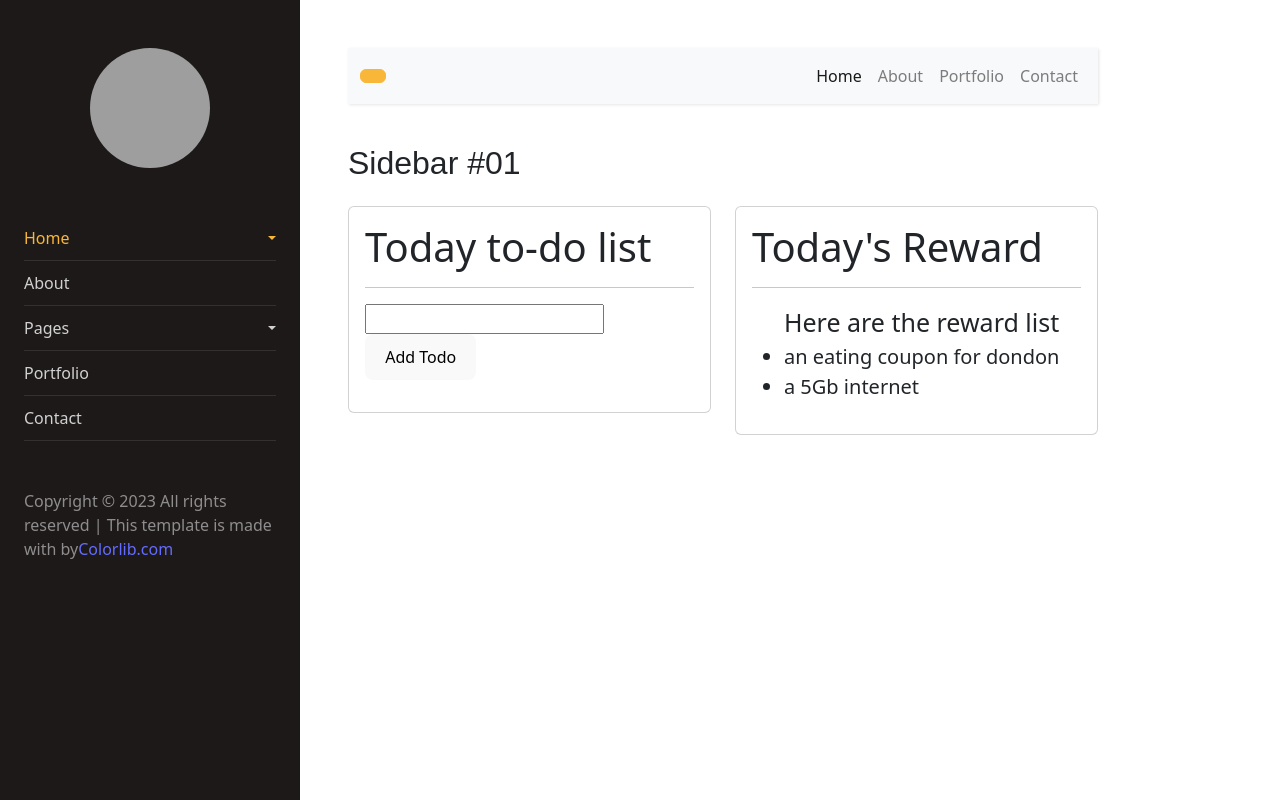
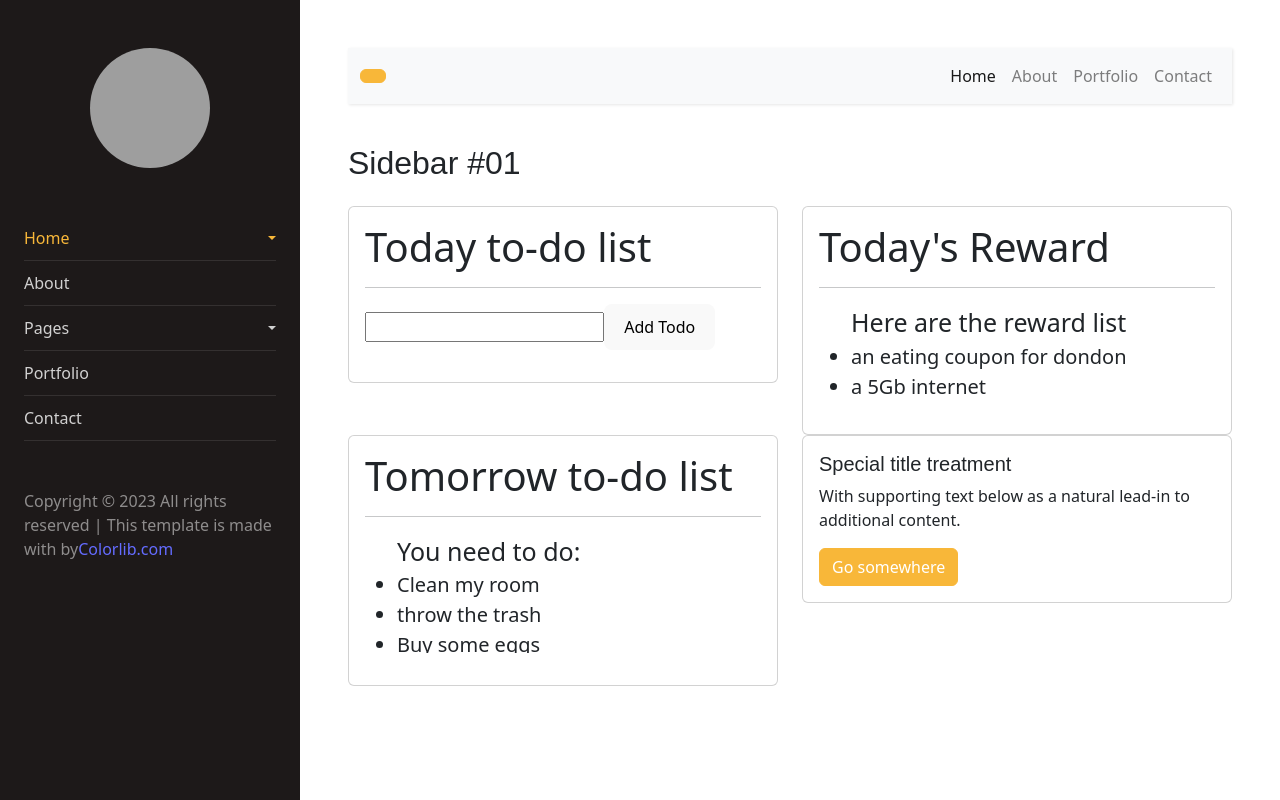
Before and after one commit to haniladjamba/final-project, a React app: page / in a window 1280 px wide. Built offline with nearby package versions, Linux system fonts and the light colour scheme; grey boxes are pictures that could not be loaded; the HTML template or start-up script is replaced by a standard one.

Commit message:
Upcoming: Menambahkan box/card untuk Tomorrow to-do list & overflow

```diff
--- a/src/App.jsx
+++ b/src/App.jsx
@@ -155,7 +155,7 @@ function App() {
             </div>
           </div>
 
-          <div className="col-sm-6">
+          <div className="col-sm-6 mb-3 mb-sm-0">
             <div className="card">
               <div className="card-body">
                 <p className="card-title display-6 lead">Today's Reward</p>
@@ -173,6 +173,54 @@ function App() {
               </div>
             </div>
           </div>
+
+          <div className="col-sm-6">
+            <div className="card">
+              <div className="card-body">
+                <p className="card-title display-6 lead">Tomorrow to-do list</p>
+                <hr />
+                <ul style={{fontSize: "25px", maxHeight: "120px"}} className="overflow-auto lead">
+                  You need to do:
+                  <li style={{fontSize: "20px"}}>
+                    Clean my room
+                  </li>
+                  <li style={{fontSize: "20px"}}>
+                    throw the trash
+                  </li>
+                  <li style={{fontSize: "20px"}}>
+                    Buy some eggs
+                  </li>
+                  <li style={{fontSize: "20px"}}>
+                    ...
+                  </li>
+                  <li style={{fontSize: "20px"}}>
+                    ...
+                  </li>
+                  <li style={{fontSize: "20px"}}>
+                    ...
+                  </li>
+                  <li style={{fontSize: "20px"}}>
+                    ...
+                  </li>
+                  <li style={{fontSize: "20px"}}>
+                    ...
+                  </li>
+
+                </ul>
+              </div>
+            </div>
+          </div>
+
+          <div className="col-sm-6">
+    <div className="card">
+      <div className="card-body">
+        <h5 className="card-title">Special title treatment</h5>
+        <p className="card-text">With supporting text below as a natural lead-in to additional content.</p>
+        <a href="#" className="btn btn-primary">Go somewhere</a>
+      </div>
+    </div>
+  </div>
+
         </div>
 
             {/*End of Jerrico part */}
```
